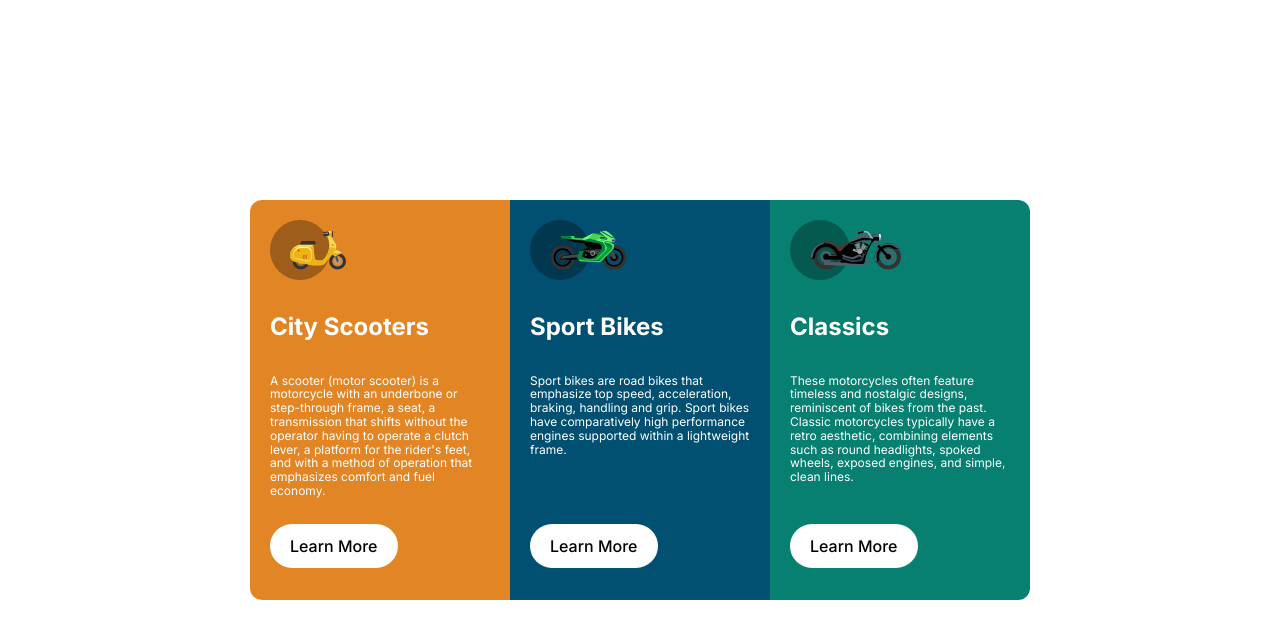
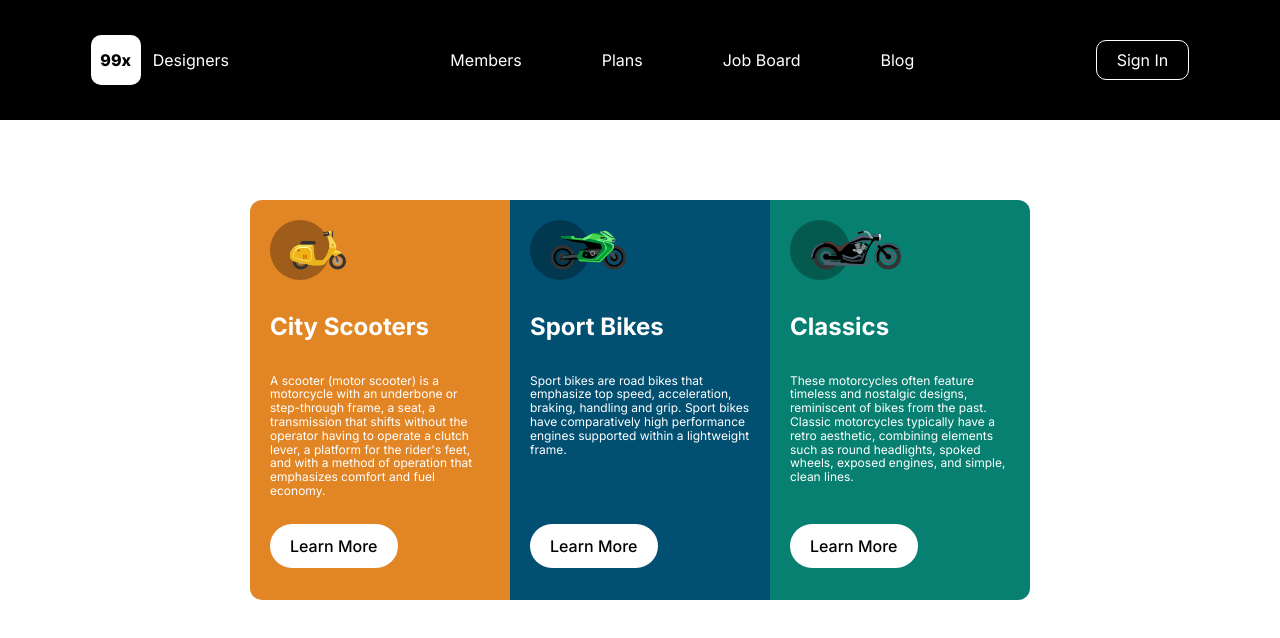
Before and after one commit to barraIhsan/tugas-kodein, a plain HTML site: page daily/9-positionFlex/cardPosition/index.html in a window 1280 px wide. Drawn offline with Linux system fonts and the light colour scheme.

Commit message:
feat(day-9): ✨ add navbar

```diff
--- a/daily/9-positionFlex/cardPosition/index.html
+++ b/daily/9-positionFlex/cardPosition/index.html
@@ -4,10 +4,34 @@
 		<meta charset="UTF-8" />
 		<meta name="viewport" content="width=device-width, initial-scale=1.0" />
 		<title>Cards</title>
-		<link rel="stylesheet" href="reset.css">
-		<link rel="stylesheet" href="style.css">
+		<link rel="stylesheet" href="reset.css" />
+		<link rel="stylesheet" href="style.css" />
 	</head>
 	<body>
+		<nav>
+			<div class="navLogo">
+				<div class="navSquare">
+					<p>99x</p>
+				</div>
+				<p>Designers</p>
+			</div>
+
+			<ul class="navList">
+				<li>Members</li>
+				<li>Plans</li>
+				<li>Job Board</li>
+				<li>Blog</li>
+			</ul>
+
+			<div class="navRight">
+				<div class="navHamburger">
+					<div class="navHamburgerBar"></div>
+					<div class="navHamburgerBar"></div>
+					<div class="navHamburgerBar"></div>
+				</div>
+				<a href="#" class="navBtn">Sign In</a>
+			</div>
+		</nav>
 		<main>
 			<div class="card cardOne">
 				<div class="cardCircle">
@@ -38,7 +62,8 @@
 				</div>
 				<h1 class="cardName">Classics</h1>
 				<p class="cardDescription">
-					These motorcycles often feature timeless and nostalgic designs, reminiscent of bikes from the past. Classic motorcycles typically have a retro aesthetic, combining elements such as round headlights, spoked wheels, exposed engines, and simple, clean lines.
+					These motorcycles often feature timeless and nostalgic designs, reminiscent of bikes from the past. Classic motorcycles typically
+					have a retro aesthetic, combining elements such as round headlights, spoked wheels, exposed engines, and simple, clean lines.
 				</p>
 				<a class="cardLink" href="#">Learn More</a>
 			</div>
--- a/daily/9-positionFlex/cardPosition/style.css
+++ b/daily/9-positionFlex/cardPosition/style.css
@@ -2,6 +2,79 @@
 
 * {
 	box-sizing: border-box;
+}
+
+nav {
+	background-color: black;
+	position: fixed;
+	top: 0;
+	width: 100%;
+	height: 120px;
+	display: flex;
+	flex-direction: row;
+	justify-content: space-around;
+	align-items: center;
+}
+
+.navLogo {
+	display: flex;
+	flex-direction: row;
+	align-items: center;
+	gap: 12px;
+}
+
+.navSquare {
+	color: black;
+	width: 50px;
+	height: 50px;
+	text-align: center;
+	vertical-align: middle;
+	background-color: white;
+	font-weight: 800;
+	border-radius: 10px;
+}
+
+.navList {
+	display: flex;
+	list-style-type: none;
+	justify-content: center;
+	gap: 80px;
+}
+
+.navRight {
+	display: flex;
+	align-items: center;
+	gap: 20px;
+}
+
+.navBtn {
+	text-decoration: none;
+	color: white;
+	border: 1px solid white;
+	border-radius: 10px;
+	padding: 10px 20px;
+}
+
+.navHamburger {
+	display: none;
+}
+
+@media (max-width: 830px) {
+	.navList {
+		display: none;
+	}
+
+	.navHamburger {
+		display: flex;
+		flex-direction: column;
+		gap: 6px;
+	}
+
+	.navHamburgerBar {
+		height: 2px;
+		width: 32px;
+		background-color: white;
+	}
 }
 
 body {
```
Also changed, not shown: 1 other file.
